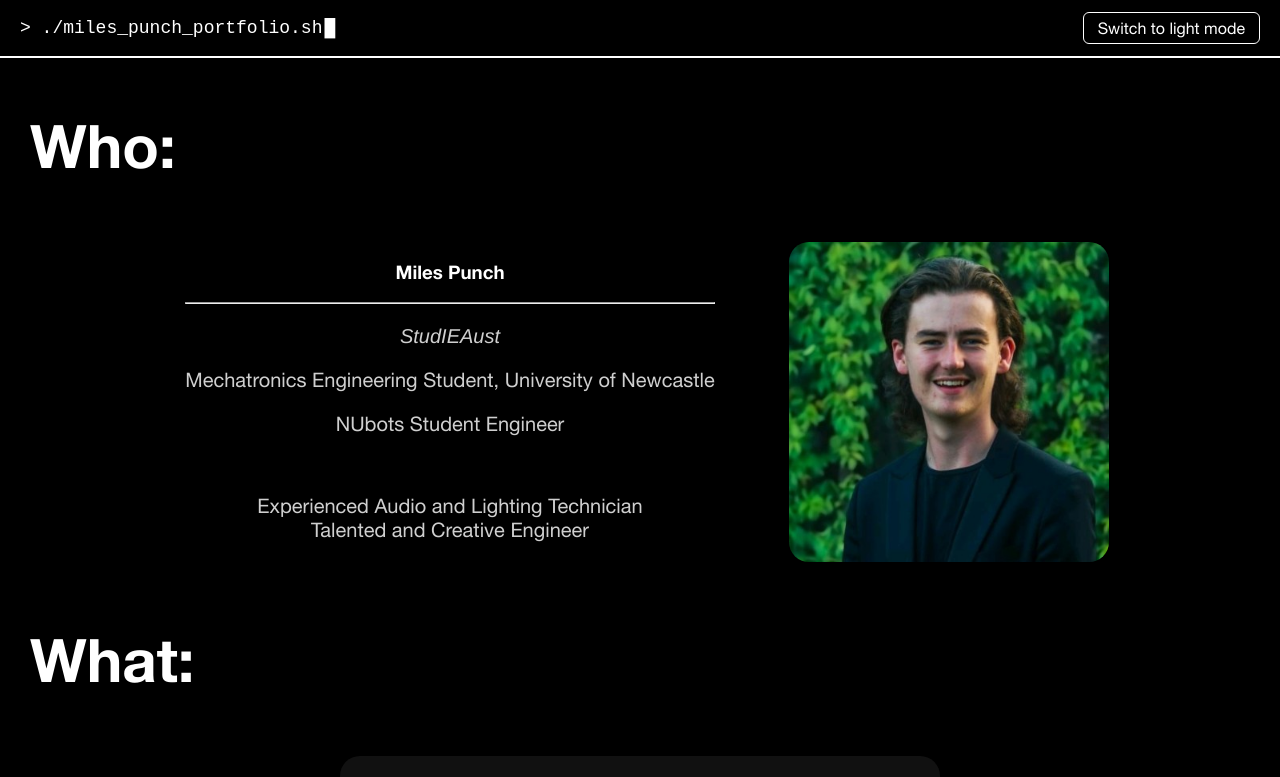
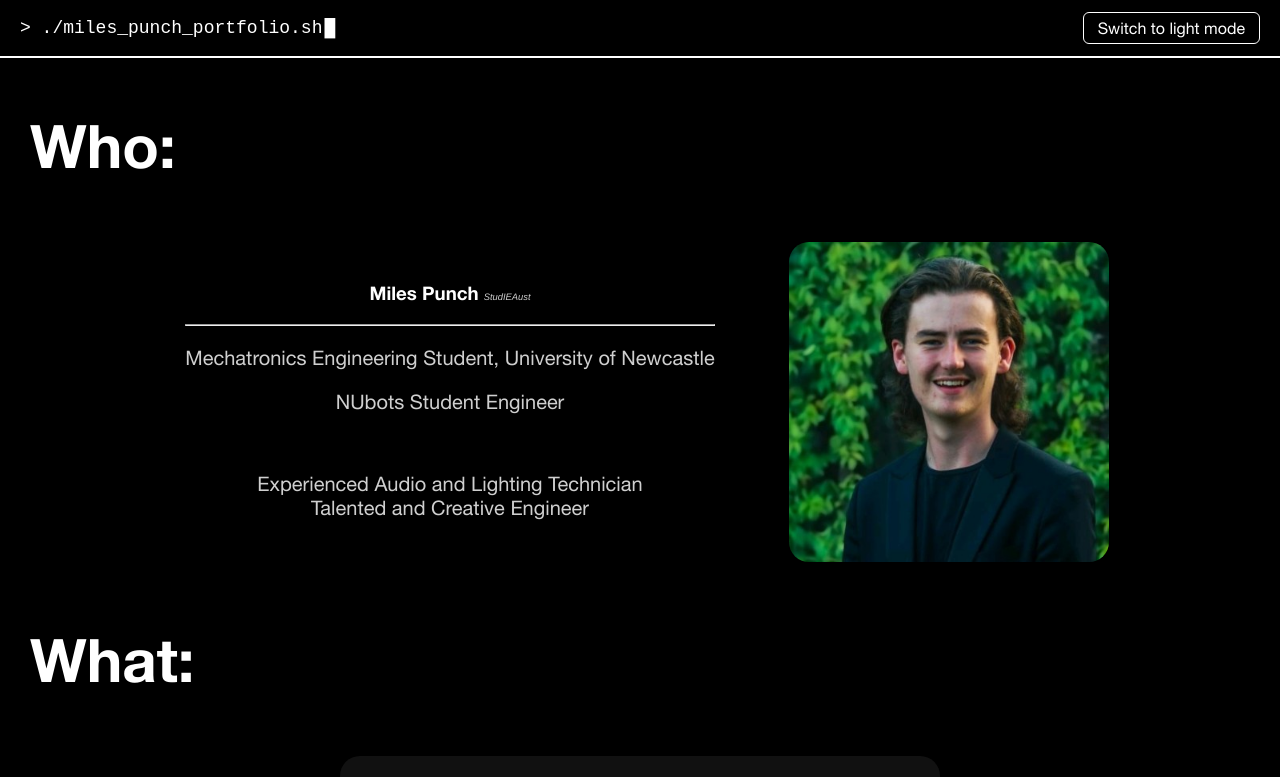
Before and after one commit to miles-p/miles-p.github.io, a plain HTML site: page index.html in a window 1280 px wide. Shown: the top 777 px of the page. Drawn offline with Linux system fonts and the light colour scheme.

Commit message:
Fold StudIEAust into the name heading, styled as a suffix
Was its own separate <em> line below the name; now sits at the end of
the "Miles Punch" heading as a smaller, lighter-weight, italic span.

Co-Authored-By: Claude Sonnet 5 <noreply@anthropic.com>

```diff
--- a/index.html
+++ b/index.html
@@ -38,9 +38,8 @@
                 <div class="main-image-body">
                     <div class="segment-div" style="width: 45%">
                         <div>
-                            <h3 class="header-text">Miles Punch</h3>
+                            <h3 class="header-text">Miles Punch <span class="name-suffix">StudIEAust</span></h3>
                             <hr>
-                            <p class="sub-text"><em>StudIEAust</em></p>
                             <p class="sub-text">Mechatronics Engineering Student, University of Newcastle</p>
                             <p class="sub-text">NUbots Student Engineer</p>
                             <br>
--- a/style.css
+++ b/style.css
@@ -240,6 +240,13 @@ a {
     transition: color var(--transition-fast);
 }
 
+.name-suffix {
+    font-size: 0.5em;
+    font-weight: 400;
+    font-style: italic;
+    color: var(--fg-muted);
+}
+
 .big-text {
     color: var(--fg);
     font-family: 'Helvetica Neue', Arial, Helvetica, sans-serif;
```
